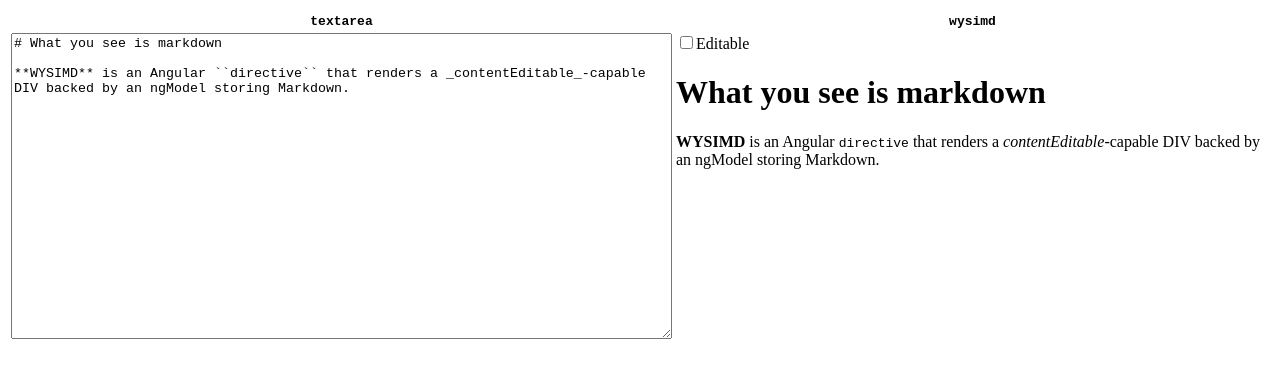
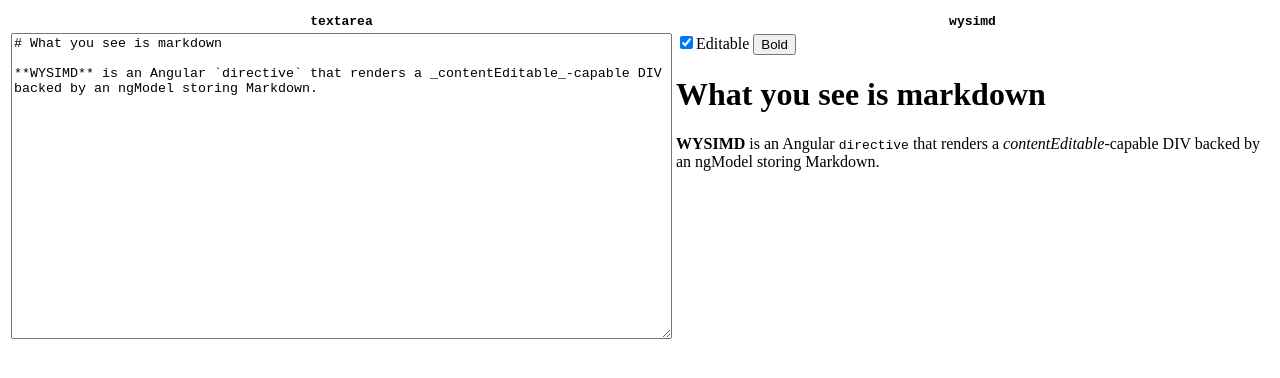
Before and after one commit to moof2k/angular-wysimd, a plain HTML site: page index.html in a window 1280 px wide. Drawn offline with Linux system fonts and the light colour scheme.

Commit message:
Refactored bold function

```diff
--- a/index.html
+++ b/index.html
@@ -9,9 +9,16 @@
 		var MyApp = angular.module('MyApp', ['moof2k.wysimd']);
 
 		MyApp.controller('MyController', function($scope) {
-			$scope.mycontent = "# What you see is markdown\n\n**WYSIMD** is an Angular ``directive`` that renders a _contentEditable_-capable DIV backed by an ngModel storing Markdown.";
+			$scope.mycontrol = {};
+			$scope.editable = true;
+			$scope.mycontent = "# What you see is markdown\n\n**WYSIMD** is an Angular `directive` that renders a _contentEditable_-capable DIV backed by an ngModel storing Markdown.";
 		});
 	</script>
+	<style>
+		wysimd:focus {
+		    outline: 0 none;
+		}
+	</style>
 </head>
 <body ng-controller="MyController">
 	<table>
@@ -29,7 +36,8 @@
 		</td>
 		<td valign=top>
 			<input type="checkbox" ng-model="editable">Editable</input>
-     		<wysimd ng-model="mycontent" contentEditable="{{editable}}"></wysimd>
+			<button ng-click="mycontrol.bold()">Bold</button>
+     		<wysimd ng-model="mycontent" control="mycontrol" contentEditable="{{editable}}"></wysimd>
      	</td>
 	</tr>
 	</table>
--- a/wysimd.js
+++ b/wysimd.js
@@ -370,6 +370,9 @@ directive('wysimd', function() {
 	return {
 		restrict: 'E',
 		require: 'ngModel',
+		scope: {
+			control: '='
+		},
 		compile: function() {
 			return postLink;
 		}
@@ -377,6 +380,16 @@ directive('wysimd', function() {
 
 	function postLink(scope, element, attrs, ngModel) {
 		if (!ngModel) return;
+
+		scope.internalControl = scope.control || {};
+
+		scope.internalControl.bold = function() {
+			console.log('bold');
+            document.execCommand("bold", false, null);
+
+            // Rebuild markdown
+            scope.$evalAsync(html2markdown);
+        };
 
 		// Specify how UI should be updated
         ngModel.$render = function() {
```
